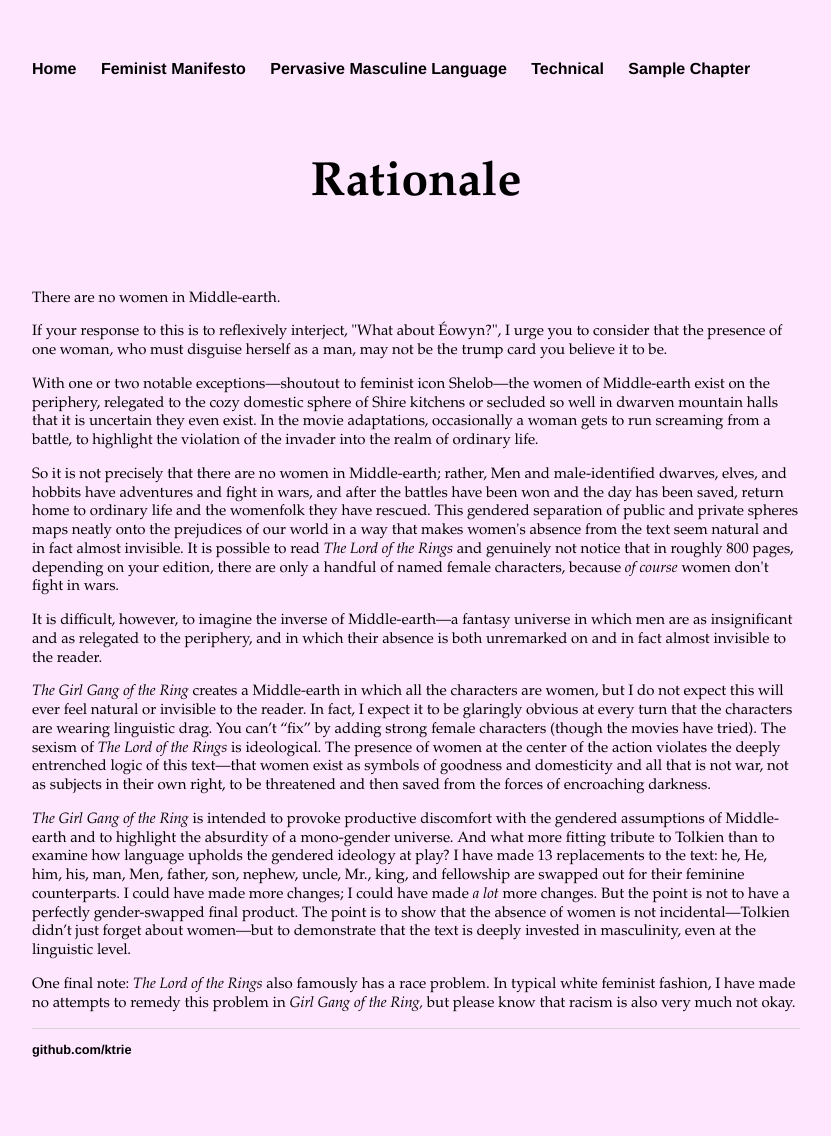
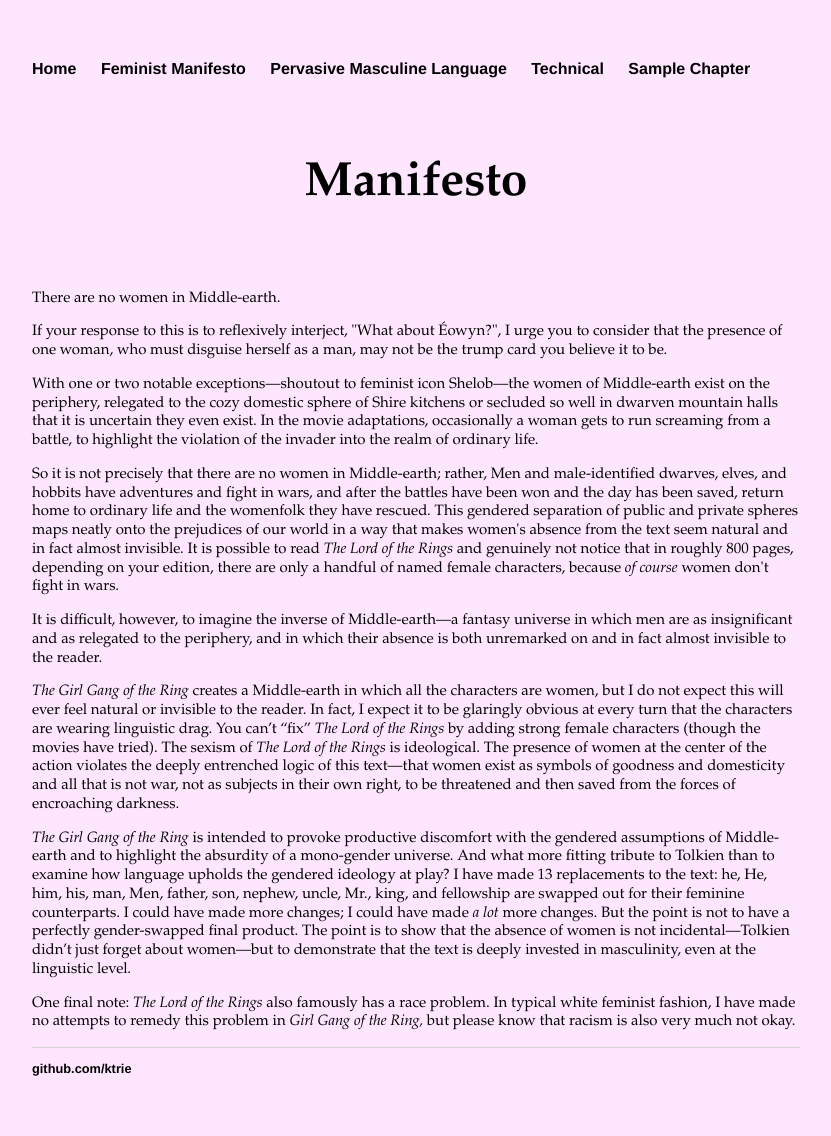
Before and after one commit to ktrie/ktrie.github.io, a Jekyll site: the page built from GGOTR/manifesto.html, in a window 1280 px wide. Shown: the whole page, without its empty margins (224-1055 px from the left). Built offline with Jekyll 4.4.1, drawn with Linux system fonts in a browser that asks for light colours.

Commit message:
Update manifesto.html

```diff
--- a/GGOTR/manifesto.html
+++ b/GGOTR/manifesto.html
@@ -1,6 +1,6 @@
 ---
 layout: GGOTR
-title: Rationale
+title: Manifesto
 ---
 <h1>{{ page.title }}</h1>
 
@@ -14,7 +14,7 @@
 
 <p>It is difficult, however, to imagine the inverse of Middle-earth—a fantasy universe in which men are as insignificant and as relegated to the periphery, and in which their absence is both unremarked on and in fact almost invisible to the reader.</p>
 
-<p><em>The Girl Gang of the Ring</em> creates a Middle-earth in which all the characters are women, but I do not expect this will ever feel natural or invisible to the reader. In fact, I expect it to be glaringly obvious at every turn that the characters are wearing linguistic drag. You can’t “fix” <The Lord of the Rings</em> by adding strong female characters (though the movies have tried). The sexism of <em>The Lord of the Rings</em> is ideological. The presence of women at the center of the action violates the deeply entrenched logic of this text—that women exist as symbols of goodness and domesticity and all that is not war, not as subjects in their own right, to be threatened and then saved from the forces of encroaching darkness.</p>
+<p><em>The Girl Gang of the Ring</em> creates a Middle-earth in which all the characters are women, but I do not expect this will ever feel natural or invisible to the reader. In fact, I expect it to be glaringly obvious at every turn that the characters are wearing linguistic drag. You can’t “fix” <em>The Lord of the Rings</em> by adding strong female characters (though the movies have tried). The sexism of <em>The Lord of the Rings</em> is ideological. The presence of women at the center of the action violates the deeply entrenched logic of this text—that women exist as symbols of goodness and domesticity and all that is not war, not as subjects in their own right, to be threatened and then saved from the forces of encroaching darkness.</p>
 
 <p><em>The Girl Gang of the Ring</em> is intended to provoke productive discomfort with the gendered assumptions of Middle-earth and to highlight the absurdity of a mono-gender universe. And what more fitting tribute to Tolkien than to examine how language upholds the gendered ideology at play? I have made 13 replacements to the text: he, He, him, his, man, Men, father, son, nephew, uncle, Mr., king, and fellowship are swapped out for their feminine counterparts. I could have made more changes; I could have made <em>a lot</em> more changes. But the point is not to have a perfectly gender-swapped final product. The point is to show that the absence of women is not incidental—Tolkien didn’t just forget about women—but to demonstrate that the text is deeply invested in masculinity, even at the linguistic level.<p>
 
```
